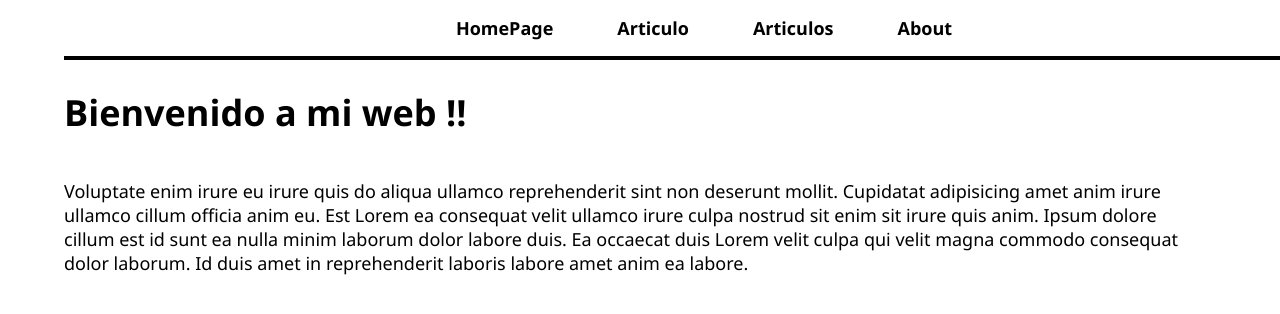
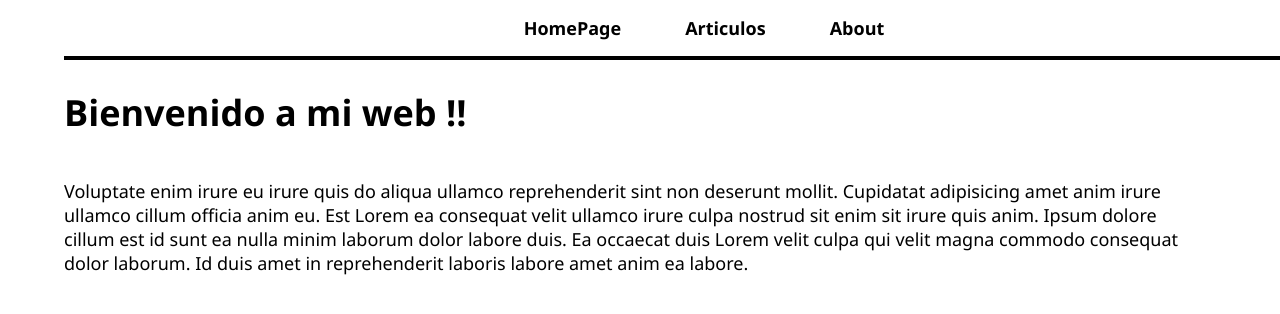
Before and after one commit to Vanestefani/ejemplo-basico-react, a React (Create React App) app: page / in a window 1280 px wide. Shown: the top 314 px of the page. Built offline with nearby package versions, Linux system fonts and the light colour scheme.

Commit message:
eliminando articulo d ela barra d enavegacion

```diff
--- a/src/navbar.js
+++ b/src/navbar.js
@@ -5,7 +5,6 @@ const  Navbar = () =>(
 <nav>
 <ul>
     <li><Link to="/">HomePage</Link> </li>
-    <li><Link to="/articulo">Articulo</Link> </li>
     <li><Link to="/articulos">Articulos</Link> </li>
     <li><Link to="/about">About</Link> </li>
 
```
